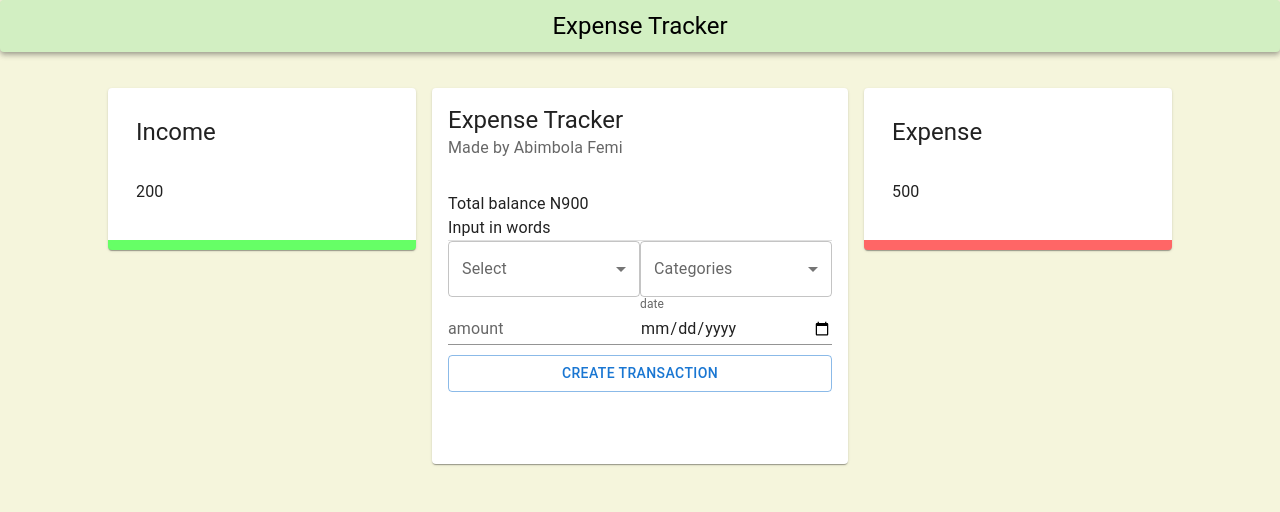
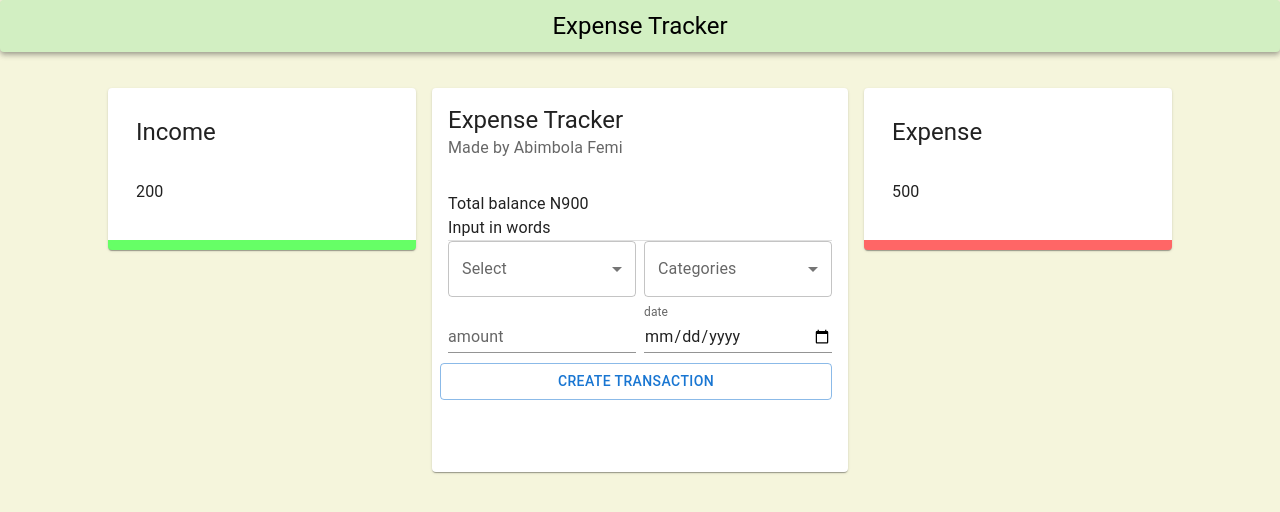
Before and after one commit to femiabimbola/finance-tracker, a React (Create React App) app: page / in a window 1280 px wide. Shown: the top 512 px of the page. Built offline with nearby package versions, Linux system fonts and the light colour scheme; the HTML template or start-up script is replaced by a standard one.

Commit message:
fixed the form bug

```diff
--- a/src/component/Main/Form/Form.js
+++ b/src/component/Main/Form/Form.js
@@ -17,7 +17,6 @@ const Form = () => {
     // Can a grid item be a container and an item alltogether
     const [formData, setFormData] = useState(initialState)
     const {addTransaction} = useContext(ExpenseTrackerContext);
-    console.log(formData);
 
     const createTransaction = () => {
         const transaction = {...formData, amount: Number(formData.amount), id: uuid()}
@@ -26,7 +25,7 @@ const Form = () => {
     }
 
     return(
-        <Grid container>
+        <Grid container spacing={1}>
             <Grid item xs={6}>
                 <FormControl fullWidth>
                     <InputLabel> Select </InputLabel>
--- a/src/component/Main/List/List.js
+++ b/src/component/Main/List/List.js
@@ -4,12 +4,6 @@ import {Delete, MoneyOff} from "@mui/icons-material";
 
 import { ExpenseTrackerContext } from '../../../context/Context';
 
-// const transactions = [
-//     {id: 1, category: 'Income', amount: 400, date: '4th Jun, 2021' },
-//     {id: 2, category: 'Expense', amount: 600, date: '4th Jun, 2021' },
-// ]
-
-// let deleteTransaction;
 
 const List = () => {
  const {deleteTransaction, transactions} =  useContext(ExpenseTrackerContext)
@@ -17,7 +11,8 @@ const List = () => {
     return (
         <MuiList dense={false} sx={{maxHeight: '150px', overflow: 'auto',}}>
             {transactions.map((transaction) => (
-                <Slide direction='down' key={transaction.id} in mountOnEnter>
+               // <Slide direction='down' key={transaction.id} in mountOnEnter>
+                    <>
                     <ListItem>
                         <ListItemAvatar>
                             <Avatar> <MoneyOff/> </Avatar>
@@ -30,7 +25,8 @@ const List = () => {
                         </ListItemSecondaryAction>
                     </ListItem>
                     <Divider />
-                </Slide>
+                    </>
+               // </Slide>
             ))}
         </MuiList>
     )
--- a/src/context/Context.js
+++ b/src/context/Context.js
@@ -32,6 +32,8 @@ export const Provider = ({ children }) => {
             dispatch({type:'ADD_TRANSACTION', payload:transaction})
         }
 
+        console.log(transactions);
+
     return (
         <ExpenseTrackerContext.Provider value ={{ addTransaction, deleteTransaction, transactions}}>
             {children}
```
